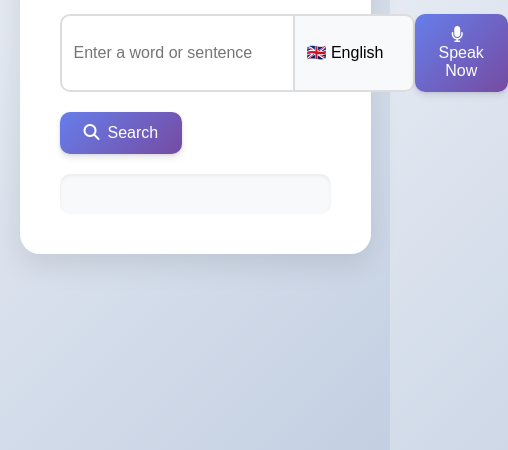
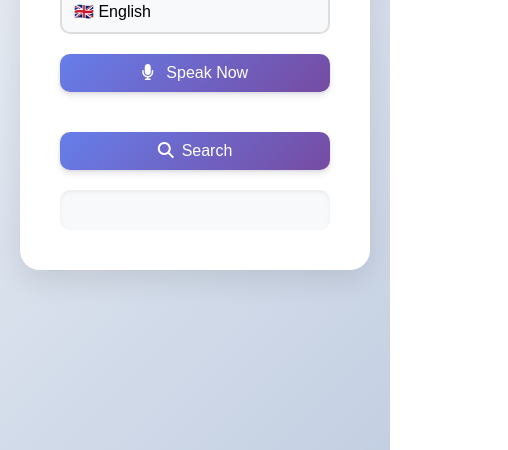
Before and after one commit to 24-arya/Multilingual_Dictionary, a plain HTML site: page index.html in a window 390 px wide. Shown: the part 394-844 px from the top of the page, 508 px wide, since content can reach past the window. Drawn offline with Linux system fonts and the light colour scheme.

Commit message:
Update style.css

```diff
--- a/style.css
+++ b/style.css
@@ -13,6 +13,7 @@ body {
     display: flex;
     justify-content: center;
     align-items: center;
+    padding: 20px;
 }
 
 .container {
@@ -20,7 +21,7 @@ body {
     border-radius: 20px;
     box-shadow: 0 10px 30px rgba(0, 0, 0, 0.1);
     padding: 40px;
-    width: 90%;
+    width: 100%;
     max-width: 600px;
 }
 
@@ -34,65 +35,29 @@ h1 {
 
 .input-group {
     display: flex;
+    flex-wrap: wrap;
     margin-bottom: 20px;
     position: relative;
 }
 
-
-
-
-
-#wordInput {
+#wordInput, #languageSelect {
     flex-grow: 1;
     padding: 12px;
     border: 2px solid #ddd;
-    border-radius: 10px 0 0 10px;
     font-size: 16px;
     outline: none;
     transition: border-color 0.3s ease-in-out;
 }
 
-#wordInput:focus {
-    border-color: #57b1f7;
+#wordInput {
+    border-radius: 10px 0 0 10px;
 }
 
 #languageSelect {
-    padding: 12px;
-    border: 2px solid #ddd;
-    border-left: none;
-    font-size: 16px;
     background-color: #f8f9fa;
     border-radius: 0 10px 10px 0;
     appearance: none;
-    outline: none;
 }
-
-.button-wrapper {
-    position: absolute;
-    right: 0;
-    top: 0;
-    transform: translate(-100%, -50%);
-}
-
-
-
-
-
-
-
-
-
-
-
-
-
-
-
-
-
-
-
-
 
 button {
     background: linear-gradient(135deg, #667eea 0%, #764ba2 100%);
@@ -104,6 +69,9 @@ button {
     cursor: pointer;
     transition: all 0.3s ease;
     box-shadow: 0 4px 6px rgba(50, 50, 93, 0.11), 0 1px 3px rgba(0, 0, 0, 0.08);
+    width: 100%;
+    max-width: 100%;
+    margin-top: 10px;
 }
 
 button:hover {
@@ -129,14 +97,29 @@ button:active {
     margin-right: 8px;
 }
 
+/* Media Queries for Responsive Design */
+@media (max-width: 600px) {
+    h1 {
+        font-size: 2em;
+    }
 
+    .input-group {
+        flex-direction: column;
+    }
 
+    #wordInput, #languageSelect, #microphoneBtn {
+        border-radius: 10px;
+        margin-bottom: 10px;
+    }
 
+    button {
+        padding: 10px;
+    }
 
-
-
-
-
+    .speech-modal-content {
+        width: 90%;
+    }
+}
 
 /* Animated Gradient for Button */
 @keyframes gradient {
@@ -162,29 +145,6 @@ button:active {
     animation: none;
     background-position: 0% 50%;
 }
-
-
-
-
-
-
-
-
-
-
-
-
-
-
-
-
-
-
-
-
-
-
-/* Existing styles... */
 
 /* Speech Modal styles */
 .speech-modal {
@@ -223,9 +183,6 @@ button:active {
     color: #333;
 }
 
-
-
-
 .speech-modal-body {
     padding: 20px 0;
 }
```
